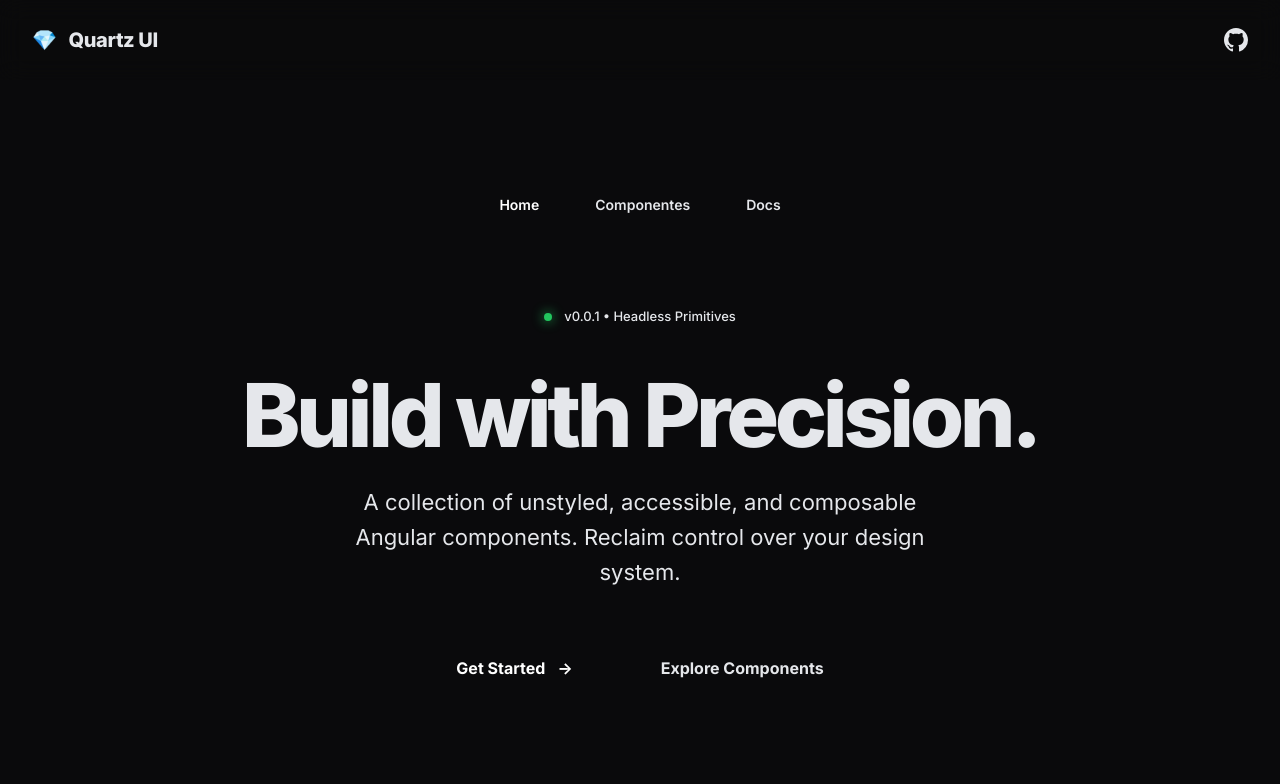
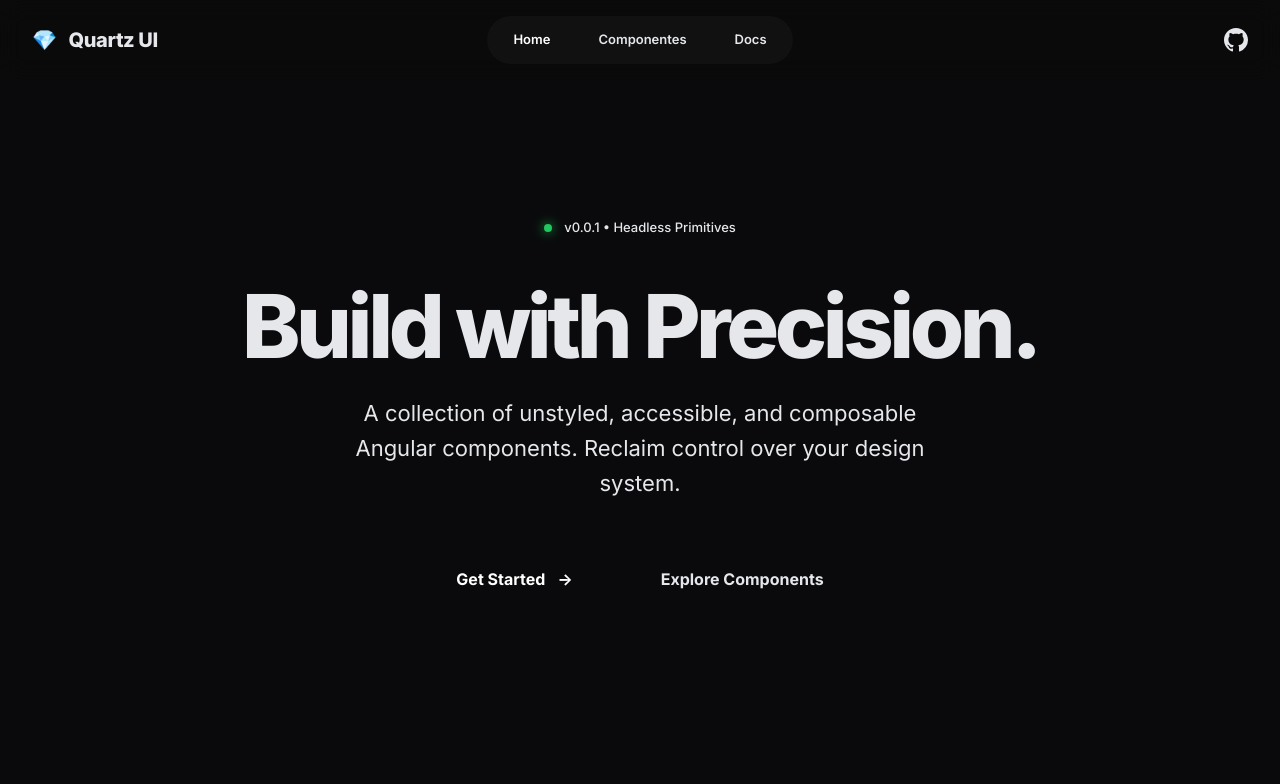
Before and after one commit to Andersseen/quartz, an Angular app: page / in a window 1280 px wide. Shown: the top 784 px of the page. Built offline with nearby package versions, Linux system fonts and the light colour scheme.

Commit message:
refactor: move navigation menu from hero section to header and update styles

```diff
--- a/app/src/app/pages/home/home.page.html
+++ b/app/src/app/pages/home/home.page.html
@@ -9,6 +9,13 @@
         <span class="header__logo-icon">💎</span>
         <span class="header__logo-text">Quartz UI</span>
       </a>
+
+      <nav class="header__nav">
+        <a routerLink="/" class="header__nav-link" routerLinkActive="header__nav-link--active" [routerLinkActiveOptions]="{exact: true}">Home</a>
+        <a href="#components" class="header__nav-link">Componentes</a>
+        <a routerLink="/docs" class="header__nav-link" routerLinkActive="header__nav-link--active">Docs</a>
+      </nav>
+
       <div class="header__actions">
         <a href="https://github.com" target="_blank" class="header__github">
           <svg height="24" viewBox="0 0 16 16" fill="currentColor">
@@ -22,13 +29,6 @@
   </header>
 
   <main class="home__hero">
-    <!-- Hero Toolbar (Pill Nav) -->
-    <nav class="home__hero-toolbar glass-panel">
-      <a routerLink="/" class="home__hero-link home__hero-link--active">Home</a>
-      <a href="#components" class="home__hero-link">Componentes</a>
-      <a routerLink="/docs" class="home__hero-link">Docs</a>
-    </nav>
-
     <div class="home__hero-content">
       <div class="home__badge">
         <span class="home__badge-dot"></span>
--- a/app/src/app/pages/home/home.page.scss
+++ b/app/src/app/pages/home/home.page.scss
@@ -37,40 +37,22 @@
   font-size: 1.25rem;
   font-weight: 800;
   letter-spacing: -0.02em;
+  flex: 1;
 }
 
-.header__github {
-  color: var(--text-secondary);
-  &:hover {
-    color: var(--text-primary);
-    transform: scale(1.1);
-  }
+.header__nav {
+  display: flex;
+  gap: 0.5rem;
+  padding: 0.375rem;
+  background: rgba(255, 255, 255, 0.03);
+  border: 1px solid var(--border);
+  border-radius: 999px;
 }
 
-.home__hero {
-  display: flex;
-  flex-direction: column;
-  align-items: center;
-  justify-content: center;
-  text-align: center;
-  padding: 6rem 2rem 8rem;
-  position: relative;
-  z-index: 1;
-}
-
-.home__hero-toolbar {
-  display: flex;
-  gap: 0.5rem;
-  padding: 0.5rem;
-  border-radius: 999px;
-  margin-bottom: 4rem;
-  animation: float 6s ease-in-out infinite;
-}
-
-.home__hero-link {
-  font-size: 0.875rem;
+.header__nav-link {
+  font-size: 0.8125rem;
   font-weight: 600;
-  padding: 0.625rem 1.5rem;
+  padding: 0.5rem 1.25rem;
   border-radius: 999px;
   color: var(--text-secondary);
   transition: all 0.3s cubic-bezier(0.4, 0, 0.2, 1);
@@ -83,13 +65,30 @@
   &--active {
     background: var(--primary);
     color: #ffffff;
-    box-shadow: 0 4px 20px var(--primary-glow);
+    box-shadow: 0 4px 12px var(--primary-glow);
 
     &:hover {
+      color: #ffffff;
       background: var(--primary-hover);
-      color: #ffffff;
     }
   }
+}
+
+.header__actions {
+  display: flex;
+  justify-content: flex-end;
+  flex: 1;
+}
+
+.home__hero {
+  display: flex;
+  flex-direction: column;
+  align-items: center;
+  justify-content: center;
+  text-align: center;
+  padding: 8rem 2rem 10rem;
+  position: relative;
+  z-index: 1;
 }
 
 .home__hero-content {
--- a/app/src/app/pages/home/home.page.ts
+++ b/app/src/app/pages/home/home.page.ts
@@ -1,9 +1,9 @@
 import { Component, ChangeDetectionStrategy } from '@angular/core';
-import { RouterLink } from '@angular/router';
+import { RouterLink, RouterLinkActive } from '@angular/router';
 
 @Component({
   selector: 'app-home',
-  imports: [RouterLink],
+  imports: [RouterLink, RouterLinkActive],
   changeDetection: ChangeDetectionStrategy.OnPush,
   templateUrl: './home.page.html',
   styleUrl: './home.page.scss',
```
